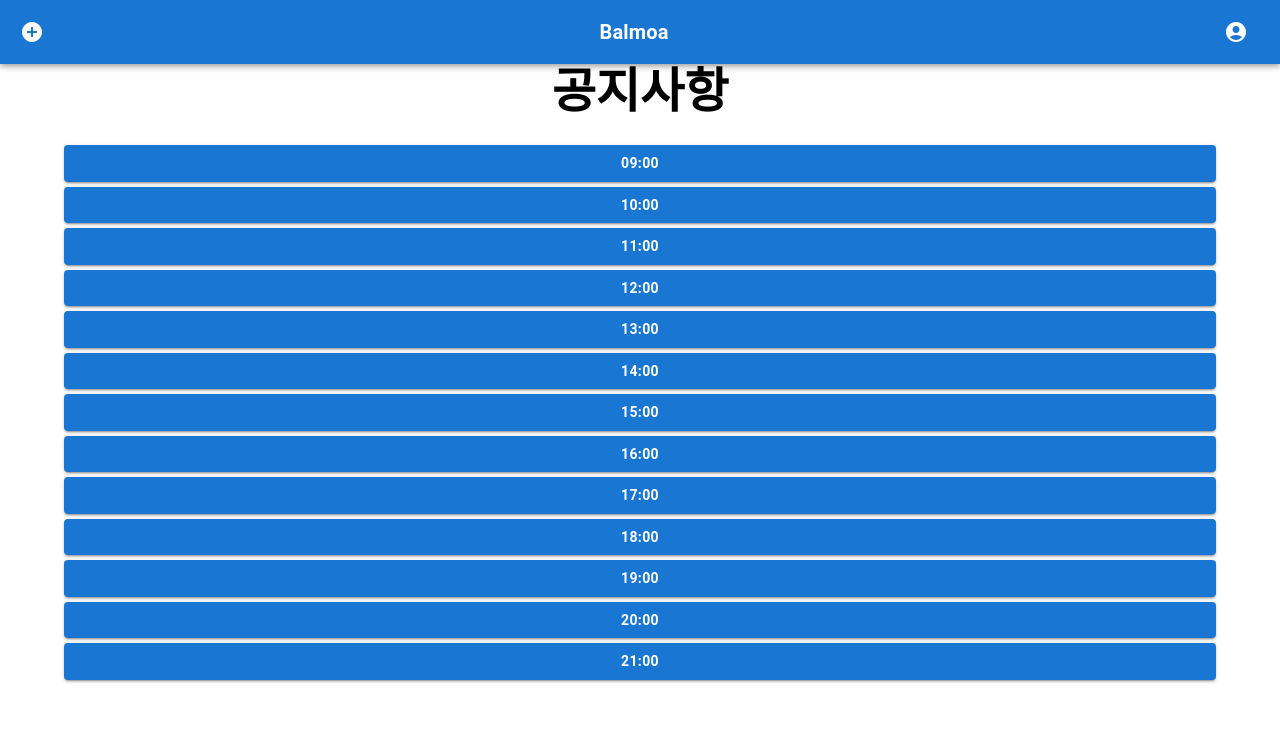
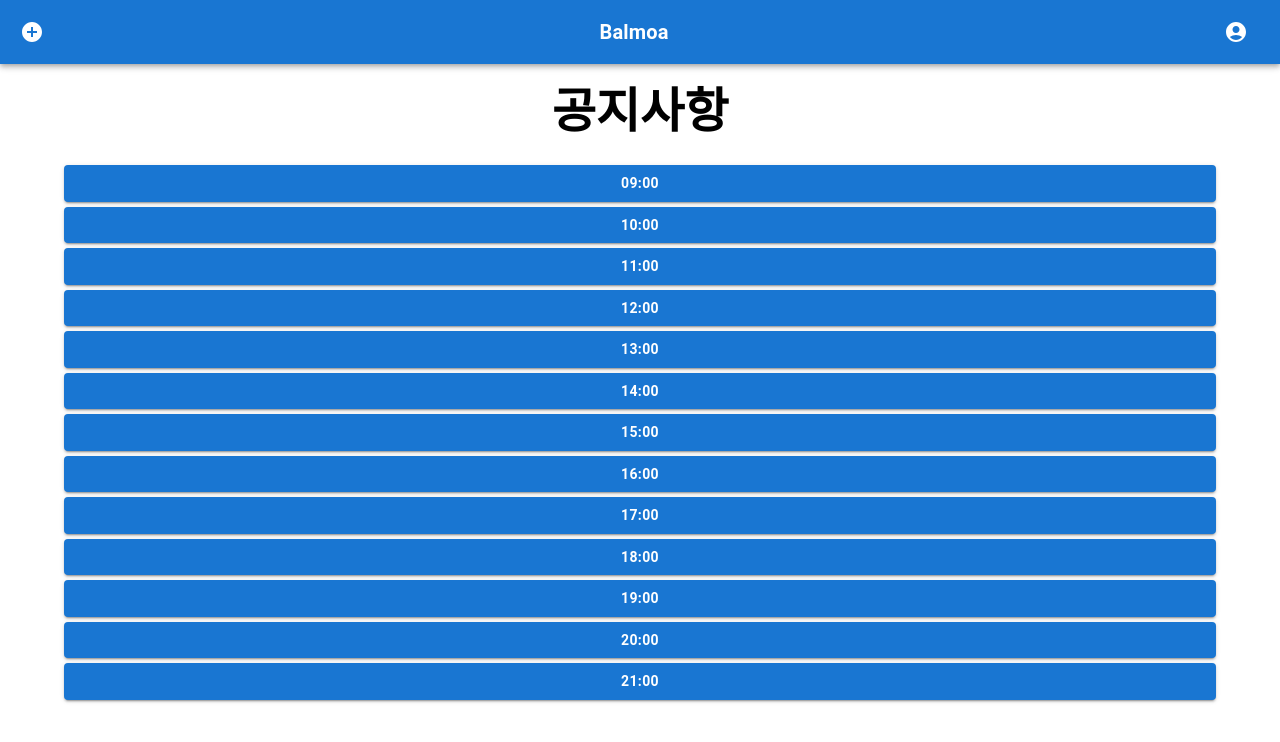
Before and after one commit to hrxgxs/project_balmoa, a React (Create React App) app: page / in a window 1280 px wide. Shown: the top 742 px of the page. Built offline with nearby package versions, Linux system fonts and the light colour scheme.

Commit message:
first commit

```diff
--- a/src/App.js
+++ b/src/App.js
@@ -21,7 +21,7 @@ function App() {
         </Toolbar>
       </AppBar>
       <Container>
-        <Typography variant="h3" style={{ flexGrow: 1, textAlign:'center', fontWeight:'bold' }}>
+        <Typography variant="h3" style={{ flexGrow: 1, textAlign:'center', fontWeight:'bold', marginTop:'20px' }}>
           공지사항
         </Typography>
       </Container>
--- a/src/components/TimeTable.js
+++ b/src/components/TimeTable.js
@@ -16,8 +16,8 @@ const TimeTable = () => {
       };
 
       const handleReservation = () => {
-        // 예약을 처리하는 로직을 추가합니다.
-        // 이 예시에서는 선택한 시간과 예약자 정보를 reservationList에 추가합니다.
+        // 예약을 처리하는 로직을 추가
+        // 이 예시에서는 선택한 시간과 예약자 정보를 reservationList에 추가
         setReservationList([...reservationList, { time: selectedTime, user: '사용자 이름' }]);
         setOpen(false);
       };
```
